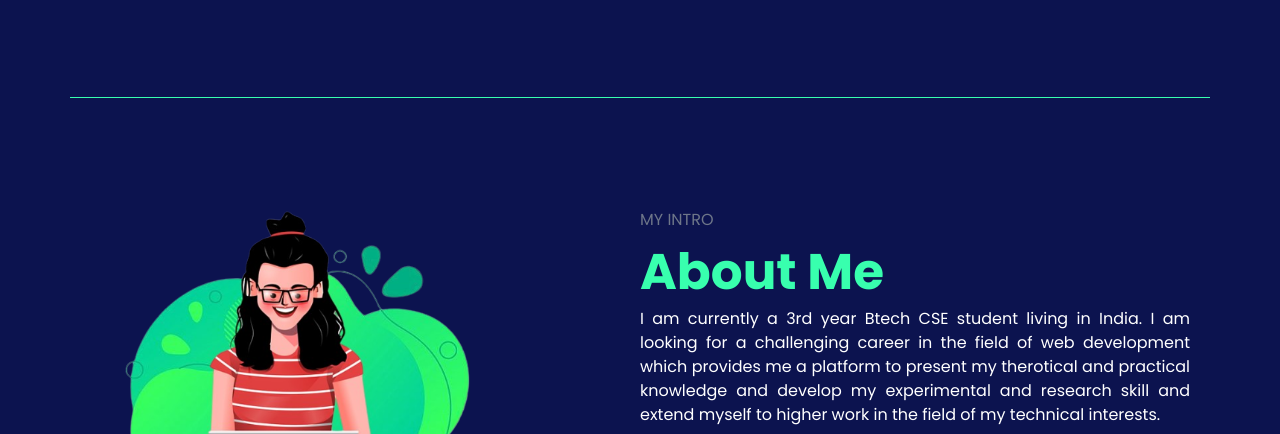
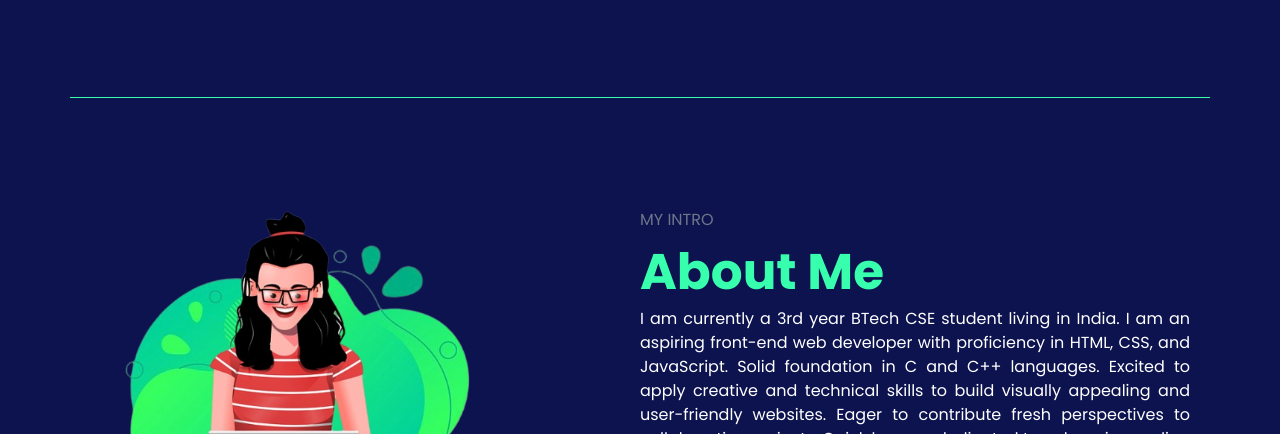
Before and after one commit to 1101surabhi/portfolio, a plain HTML site: page index.html in a window 1280 px wide. Shown: the part 513-947 px from the top of the page. Drawn offline with nearby package versions, Linux system fonts and the light colour scheme.

Commit message:
Update index.html

```diff
--- a/index.html
+++ b/index.html
@@ -79,7 +79,7 @@
             <div class="about-me-content">
                 <p class="small-subheading">MY INTRO</p>
                 <h1 class="green-heading">About Me</h1>
-                <p class="about-me-para">I am currently a 3rd year Btech CSE student living in India. I am looking for a challenging career in the field of web development which provides me a platform to present my therotical and practical knowledge and develop my experimental and research skill and extend myself to higher work in the field of my technical interests.</p>
+                <p class="about-me-para">I am currently a 3rd year BTech CSE student living in India. I am an aspiring front-end web developer with proficiency in HTML, CSS, and JavaScript. Solid foundation in C and C++ languages. Excited to apply creative and technical skills to build visually appealing and user-friendly websites. Eager to contribute fresh perspectives to collaborative projects. Quick learner, dedicated to enhancing coding expertise.</p>
                 <div class="about-me-lists">
                     <ul class="about-me-list" id="about-me-areas">
                         <li>Name : </li>
```
